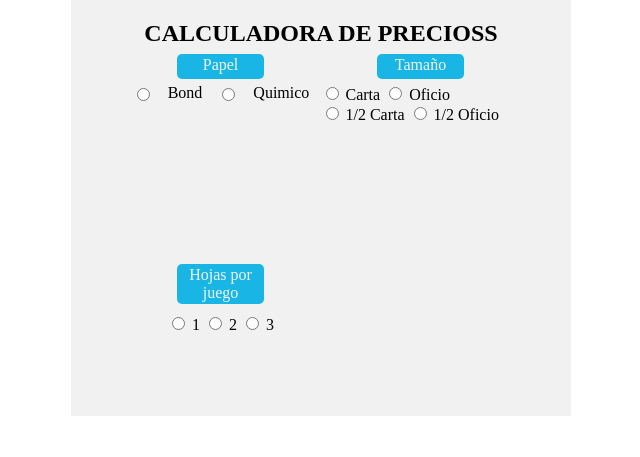
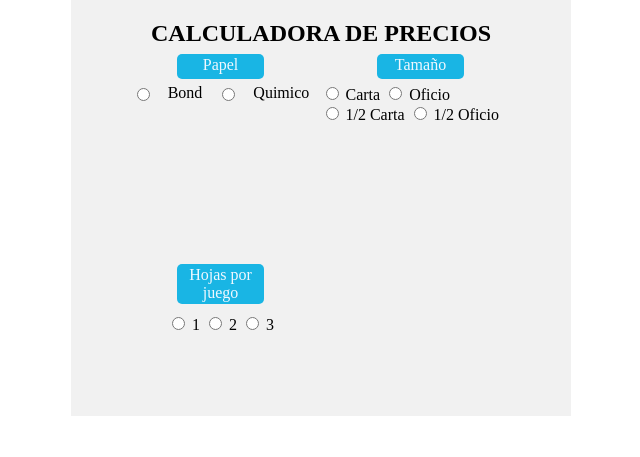
Before and after one commit to wil098/papeleria, a plain HTML site: page index.html in a window 1280 px wide. Shown: the whole page, without its empty margins (319-959 px from the left). Drawn offline with Linux system fonts and the light colour scheme.

Commit message:
Update index.html

```diff
--- a/index.html
+++ b/index.html
@@ -11,7 +11,7 @@
     <section class="mainContainer">
         <div class="box">
             <div class="titulo">
-                <h1>CALCULADORA DE PRECIOSS</h1>
+                <h1>CALCULADORA DE PRECIOS</h1>
                 </div>
 
             <div class="mainSelector">
```
